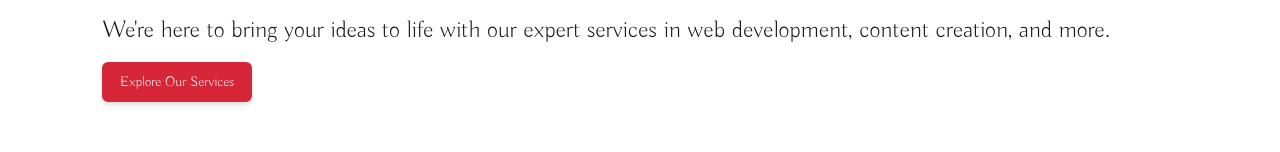
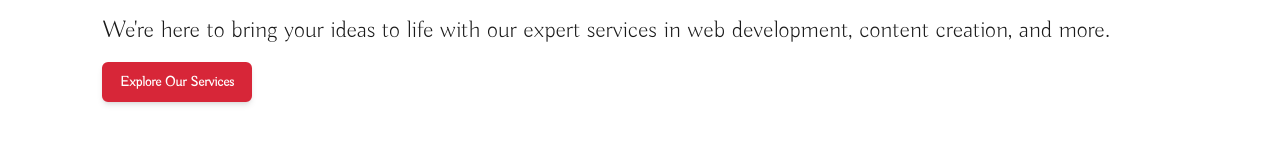
Before and after one commit to tmchuynh/phoenix-code-studio, a Next.js app: page / in a window 1280 px wide. Shown: the part 276-428 px from the top of the page. Built offline with nearby package versions, Linux system fonts and the light colour scheme.

Commit message:
update tertiary button style on hover

```diff
--- a/src/components/ui/button.tsx
+++ b/src/components/ui/button.tsx
@@ -5,7 +5,7 @@
 import { cn } from "@/lib/utils";
 
 const buttonVariants = cva(
-  "inline-flex items-center justify-center gap-2 whitespace-nowrap rounded-md text-sm font-medium ring-offset-background transition-colors focus-visible:outline-none focus-visible:ring-2 focus-visible:ring-ring focus-visible:ring-offset-2 disabled:pointer-events-none disabled:opacity-50 [&_svg]:pointer-events-none [&_svg]:size-4 [&_svg]:shrink-0 border-2 shadow-md",
+  "inline-flex items-center justify-center gap-2 whitespace-nowrap rounded-md text-sm font-medium ring-offset-background transition-colors focus-visible:outline-none focus-visible:ring-2 focus-visible:ring-ring focus-visible:ring-offset-2 disabled:pointer-events-none disabled:opacity-50 [&_svg]:pointer-events-none [&_svg]:size-4 [&_svg]:shrink-0 border-2 shadow-md font-bold",
   {
     variants: {
       variant: {
@@ -14,10 +14,10 @@
         secondary:
           "bg-secondary text-secondary-foreground opacity-90 hover:bg-transparent hover:border-secondary hover:text-secondary border-secondary",
         tertiary:
-          "bg-tertiary text-tertiary-foreground hover:bg-secondary hover:text-secondary-foreground hover:border-secondary border-tertiary",
+          "bg-tertiary text-tertiary-foreground hover:bg-transparent hover:border-tertiary hover:text-tertiary border-tertiary",
         destructive:
           "bg-destructive font-bold text-destructive-foreground border-destructive hover:bg-transparent hover:text-foreground",
-        outline: "bg-background hover:border-primary hover:text-primary",
+        outline: "bg-background hover:border-secondary hover:text-secondary",
         ghost:
           "shadow-none hover:bg-accent-1 hover:text-accent-foreground border-transparent",
         link: "shadow-none text-secondary underline-offset-4 underline hover:no-underline border-transparent",
```
